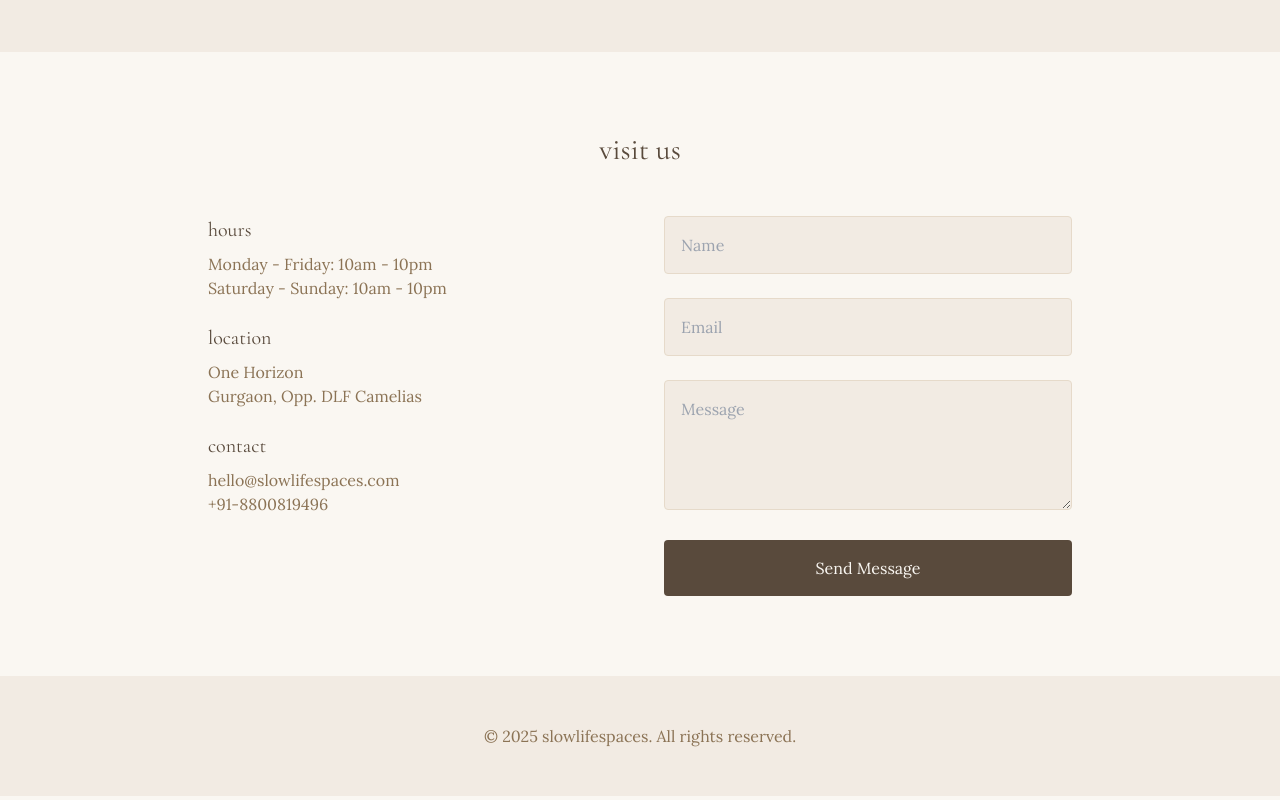
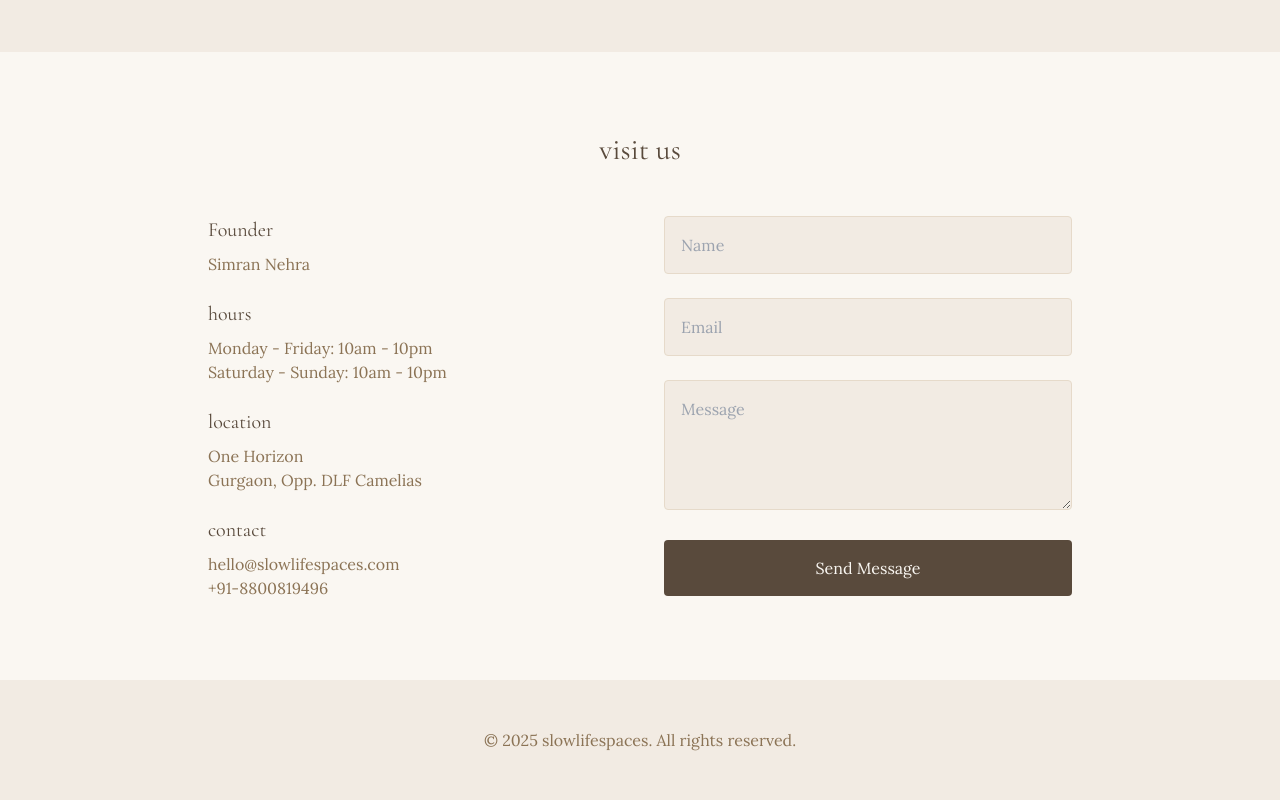
Before and after one commit to saisumit/slowlifespaces, a plain HTML site: page index.html in a window 1280 px wide. Shown: the part 2154-2954 px from the top of the page. Drawn offline with nearby package versions, Linux system fonts and the light colour scheme.

Commit message:
Update index.html

```diff
--- a/index.html
+++ b/index.html
@@ -142,6 +142,10 @@
         <div class="grid grid-cols-1 md:grid-cols-2 gap-12">
             <div class="space-y-6">
                 <div>
+                    <h3 class="text-xl mb-2" style="color: var(--color-dark-brown)">Founder</h3>
+                    <p style="color: var(--color-medium-brown)">Simran Nehra<br>
+                </div>
+                <div>
                     <h3 class="text-xl mb-2" style="color: var(--color-dark-brown)">hours</h3>
                     <p style="color: var(--color-medium-brown)">Monday - Friday: 10am - 10pm<br>
                         Saturday - Sunday: 10am - 10pm</p>
```
